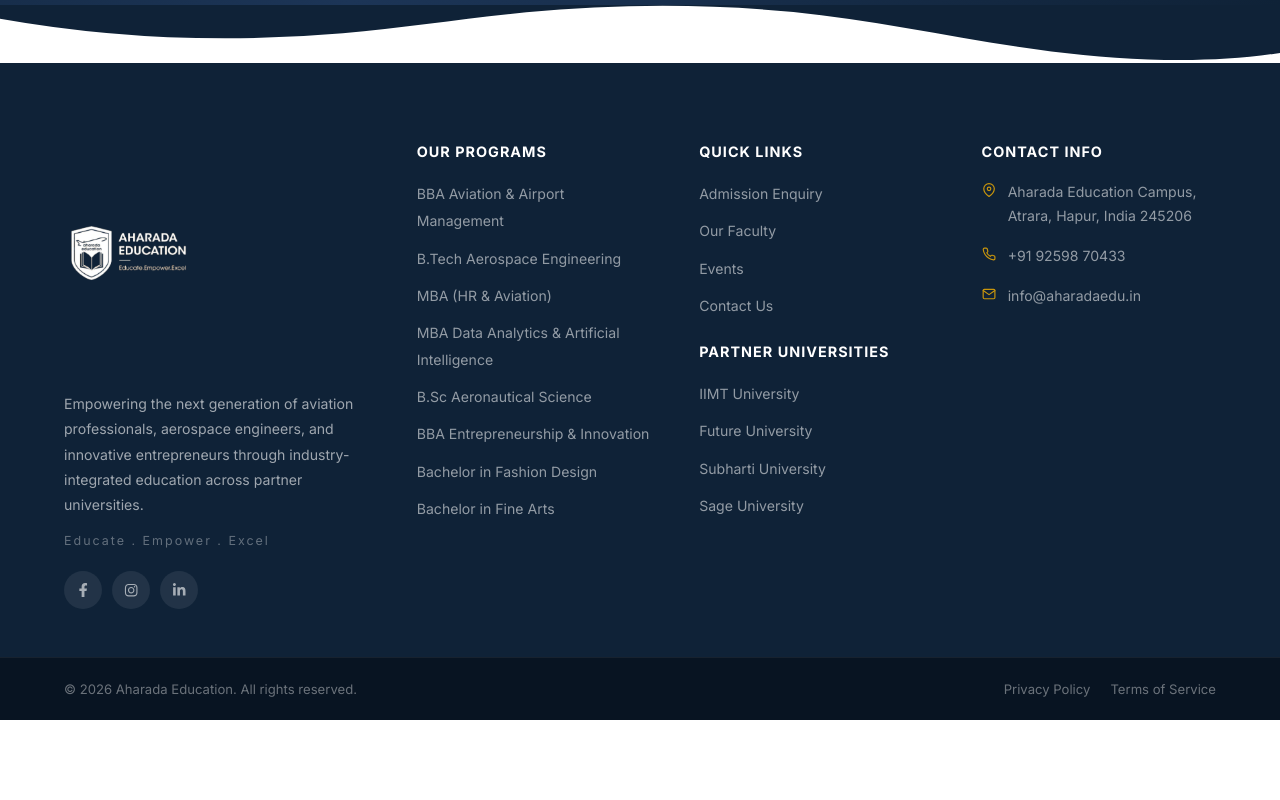
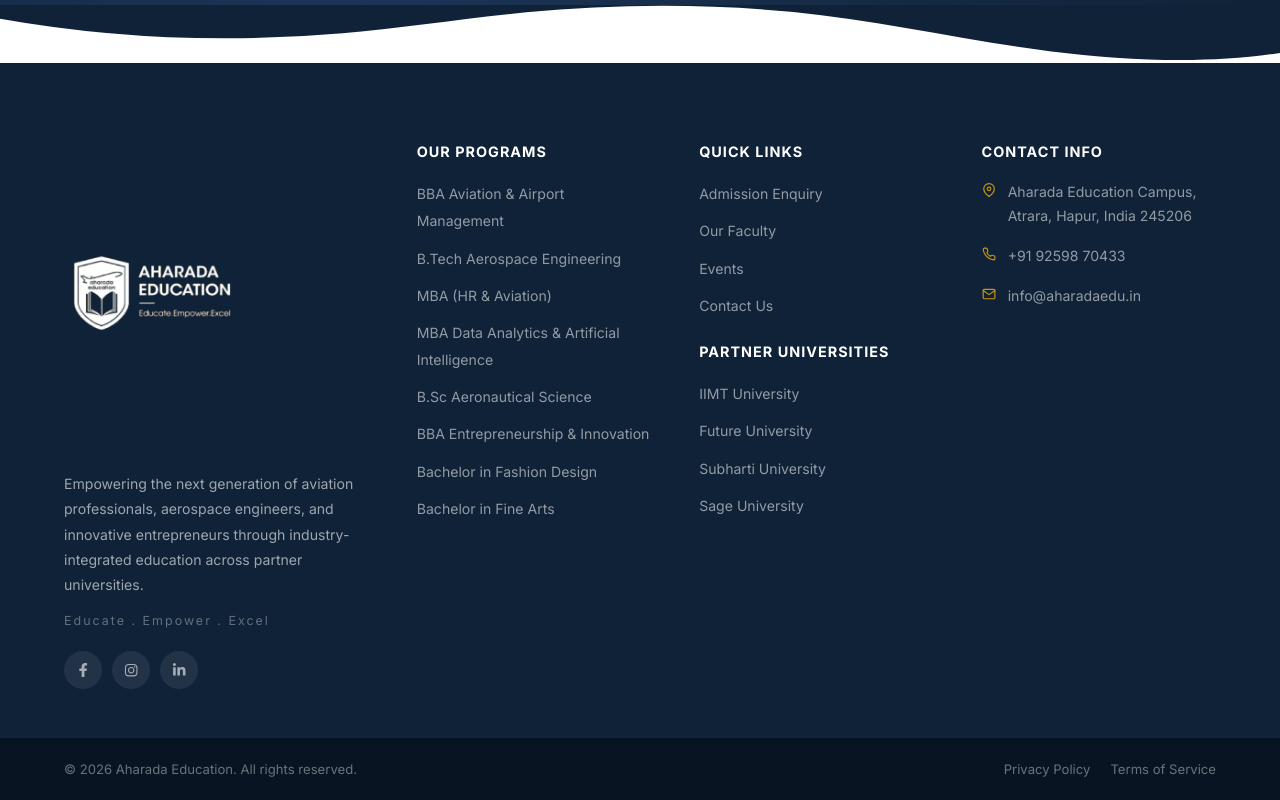
Before and after one commit to Nitin-data-domain/updated-ae, a React (Vite) app in the folder client/: page / in a window 1280 px wide. Shown: the part 8037-8837 px from the top of the page. Before the commit the page ends 8757 px from the top, so only its background shows below. Built offline with nearby package versions, Linux system fonts and the light colour scheme; no server answers.

Commit message:
feat: increase footer logo size to 300px

```diff
--- a/client/src/components/Footer.jsx
+++ b/client/src/components/Footer.jsx
@@ -22,9 +22,9 @@ export default function Footer() {
                   src={aeLogoWhite}
                   alt="Aharada Education"
                   style={{
-                    height: '220px',
+                    height: '300px',
                     width: 'auto',
-                    maxWidth: '400px',
+                    maxWidth: '480px',
                     objectFit: 'contain',
                     objectPosition: 'left center',
                     display: 'block',
```
